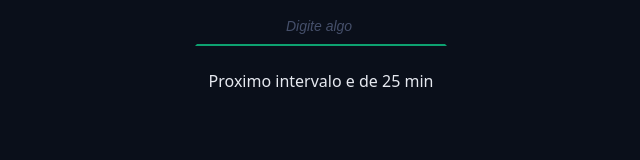
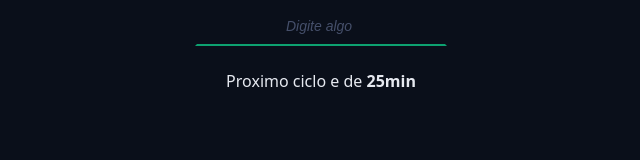
Before and after one commit to jrsanches1/chronos-pomodoro, a React (Vite) app: page / in a window 1280 px wide. Shown: the part 582-742 px from the top of the page, without its empty margins (319-959 px from the left). Built offline with nearby package versions, Linux system fonts and the light colour scheme.

Commit message:
added Tips

```diff
--- a/src/components/MainForm/index.tsx
+++ b/src/components/MainForm/index.tsx
@@ -8,6 +8,7 @@ import { useTaskContext } from '../../contexts/TaskContext/useTaskContext';
 import { getNextCycle } from '../../utils/getNextCycle';
 import { getNextCycleType } from '../../utils/getNextCycleType';
 import { TaskActionTypes } from '../../contexts/TaskContext/taskActions';
+import { Tips } from '../Tips';
 
 export function MainForm() {
   const { state, dispatch } = useTaskContext();
@@ -60,7 +61,7 @@ export function MainForm() {
       </div>
 
       <div className='formRow'>
-        <p>Proximo intervalo e de 25 min</p>
+        <Tips />
       </div>
 
       {state.currentCycle > 0 && (
--- /dev/null
+++ b/src/components/Tips/index.tsx
@@ -0,0 +1,34 @@
+import { useTaskContext } from '../../contexts/TaskContext/useTaskContext';
+import { getNextCycle } from '../../utils/getNextCycle';
+import { getNextCycleType } from '../../utils/getNextCycleType';
+
+export function Tips() {
+  const { state } = useTaskContext();
+  const nextCycle = getNextCycle(state.currentCycle);
+  const nextCycleType = getNextCycleType(nextCycle);
+
+  // Tips
+  const tipsForWhenActiveTask = {
+    workTime: <span>Foque por {state.config.workTime}min</span>,
+    shortBreakTime: <span>Descanse por {state.config.shortBreakTime}min</span>,
+    longBreakTime: <span>Descanso longo</span>,
+  };
+
+  const tipsForNoActiveTask = {
+    workTime: (
+      <span>
+        Proximo ciclo e de <b>{state.config.workTime}min</b>
+      </span>
+    ),
+    shortBreakTime: (
+      <span>Proximo descanso e de {state.config.shortBreakTime}min</span>
+    ),
+    longBreakTime: <span>Proximo descanso sera longo</span>,
+  };
+  return (
+    <>
+      {!!state.activeTask && tipsForWhenActiveTask[state.activeTask.type]}
+      {!state.activeTask && tipsForNoActiveTask[nextCycleType]}
+    </>
+  );
+}
```
